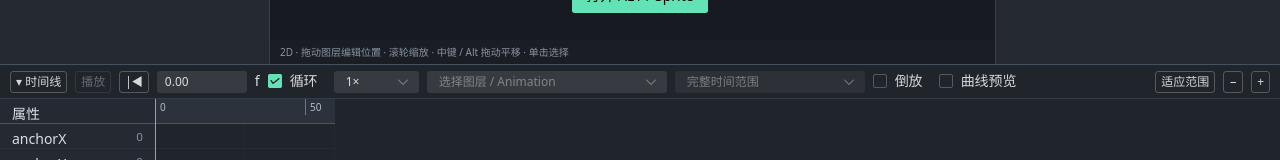
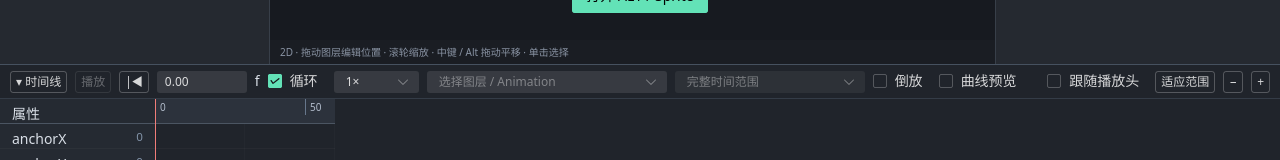
Before and after one commit to samnyan/WebAet, a Vue app: page /#/ in a window 1280 px wide. Shown: the part 465-625 px from the top of the page. Built offline with nearby package versions, Linux system fonts and the light colour scheme.

Commit message:
feat: optionally follow timeline playhead while previewing

```diff
--- a/src/components/editor/AetTimeline.vue
+++ b/src/components/editor/AetTimeline.vue
@@ -27,7 +27,17 @@ watch(() => e.selectedId.value, () => { segmentId.value = 'all'; stop() })
 watch(segments, list => { if (segmentId.value !== 'all' && !list.some(s => s.id === segmentId.value)) segmentId.value = 'all' })
 watch(() => [range.value.start, range.value.end], () => { stop(); e.frame.value = Math.max(range.value.start, Math.min(range.value.end, e.frame.value)) })
 watch(segmentId, () => { stop(); e.frame.value = range.value.start })
+const followPlayhead = ref(false)
 const scrollHost = ref<HTMLElement>()
+function revealPlayhead() {
+  const host = scrollHost.value
+  if (!followPlayhead.value || !host || host.clientWidth <= 0) return
+  const x = (e.frame.value - range.value.start) * pixels.value
+  const margin = Math.min(60, host.clientWidth / 4)
+  if (x < host.scrollLeft + margin) host.scrollLeft = Math.max(0, x - margin)
+  else if (x > host.scrollLeft + host.clientWidth - margin) host.scrollLeft = x - host.clientWidth + margin
+}
+watch(() => [e.frame.value, pixels.value, followPlayhead.value, collapsed.value, range.value.start], revealPlayhead, { flush: 'post' })
 const width = computed(() => Math.max(1, (range.value.end - range.value.start) * pixels.value))
 const ticks = computed(() => {
   const span = range.value.end - range.value.start
@@ -160,7 +170,7 @@ onBeforeUnmount(() => { stop(); window.removeEventListener('keydown', keyboard);
       <n-select class="timeline-layer" size="tiny" filterable :value="e.selectedId.value" :options="animationOptions" placeholder="选择图层 / Animation" @update:value="e.selectedId.value = $event" />
       <n-select class="timeline-segment" style="width: 190px" size="tiny" v-model:value="segmentId" :options="segmentOptions" :disabled="!segments.length" />
       <n-checkbox data-testid="reverse-playback" v-model:checked="reverse" size="small">倒放</n-checkbox><n-checkbox data-testid="show-curve" v-model:checked="showCurve" size="small">曲线预览</n-checkbox>
-      <div class="spacer" /><n-button data-testid="fit-timeline" size="tiny" @click="fitRange">适应范围</n-button><n-button size="tiny" @click="pixels = Math.max(0.000001, pixels / 1.4)">−</n-button><n-button size="tiny" @click="pixels = Math.min(30, pixels * 1.4)">+</n-button>
+      <div class="spacer" /><n-checkbox data-testid="follow-playhead" v-model:checked="followPlayhead" size="small">跟随播放头</n-checkbox><n-button data-testid="fit-timeline" size="tiny" @click="fitRange">适应范围</n-button><n-button size="tiny" @click="pixels = Math.max(0.000001, pixels / 1.4)">−</n-button><n-button size="tiny" @click="pixels = Math.min(30, pixels * 1.4)">+</n-button>
     </template></div>
     <template v-if="!collapsed"><div class="timeline-body"><div class="track-labels"><div class="track-ruler-label">属性</div><div v-for="track in tracks" :key="track.channel" class="track-label" :class="{ active: channel === track.channel }" @click="channel = track.channel">{{ track.channel }} <small>{{ track.curve?.keys.length ?? 0 }}</small></div></div>
       <div ref="scrollHost" class="tracks-scroll"><div class="tracks-surface" :style="{ width: `${width}px` }">
```
